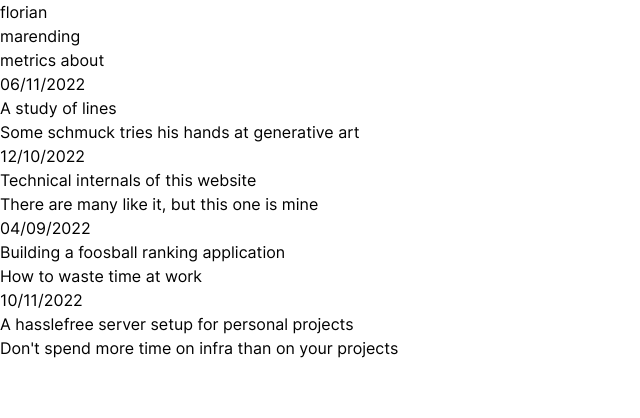
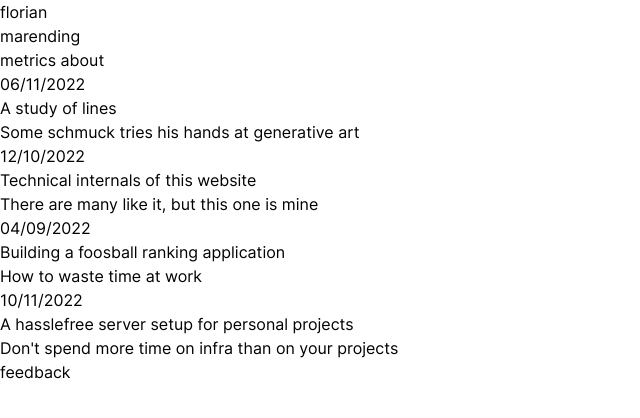
Before and after one commit to beingflo/marending.dev, a SvelteKit app: page / in a window 1280 px wide. Shown: the top 418 px of the page, without its empty margins (0-640 px from the left). Built offline with nearby package versions, Linux system fonts and the light colour scheme.

Commit message:
Add feedback button to layout

```diff
--- a/src/routes/+layout.svelte
+++ b/src/routes/+layout.svelte
@@ -1,6 +1,10 @@
 <script>
 	import '../app.css';
 	import '../inter.css';
+
+	let showFeedback = false;
+
+	const toggleFeedback = () => (showFeedback = !showFeedback);
 </script>
 
 <header class="flex flex-row justify-between max-w-screen-2xl mx-auto">
@@ -20,6 +24,12 @@
 	<slot />
 </main>
 
+<footer>
+	<button on:click={toggleFeedback} class="fixed bottom-1 right-3 text-xs text-gray-400"
+		>feedback</button
+	>
+</footer>
+
 <style global>
 	body {
 		font-family: 'Inter', sans-serif;
```
